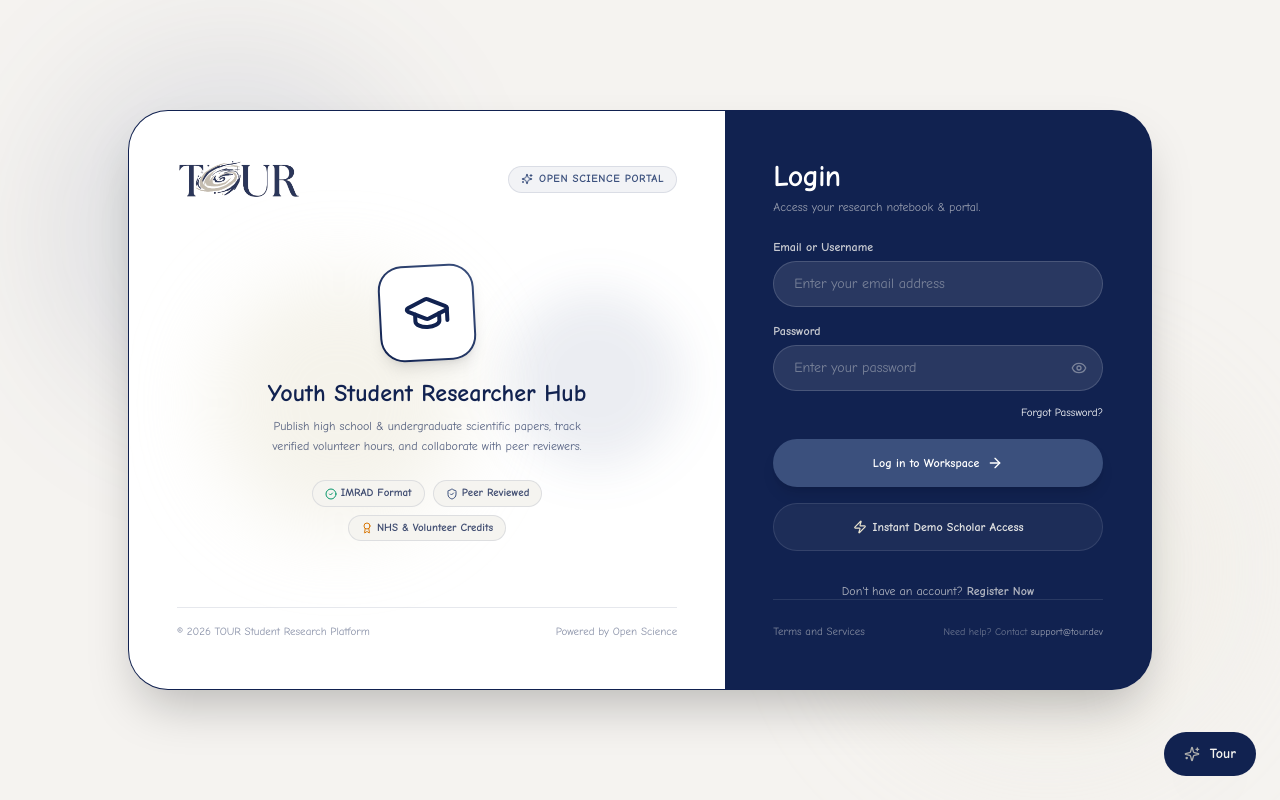
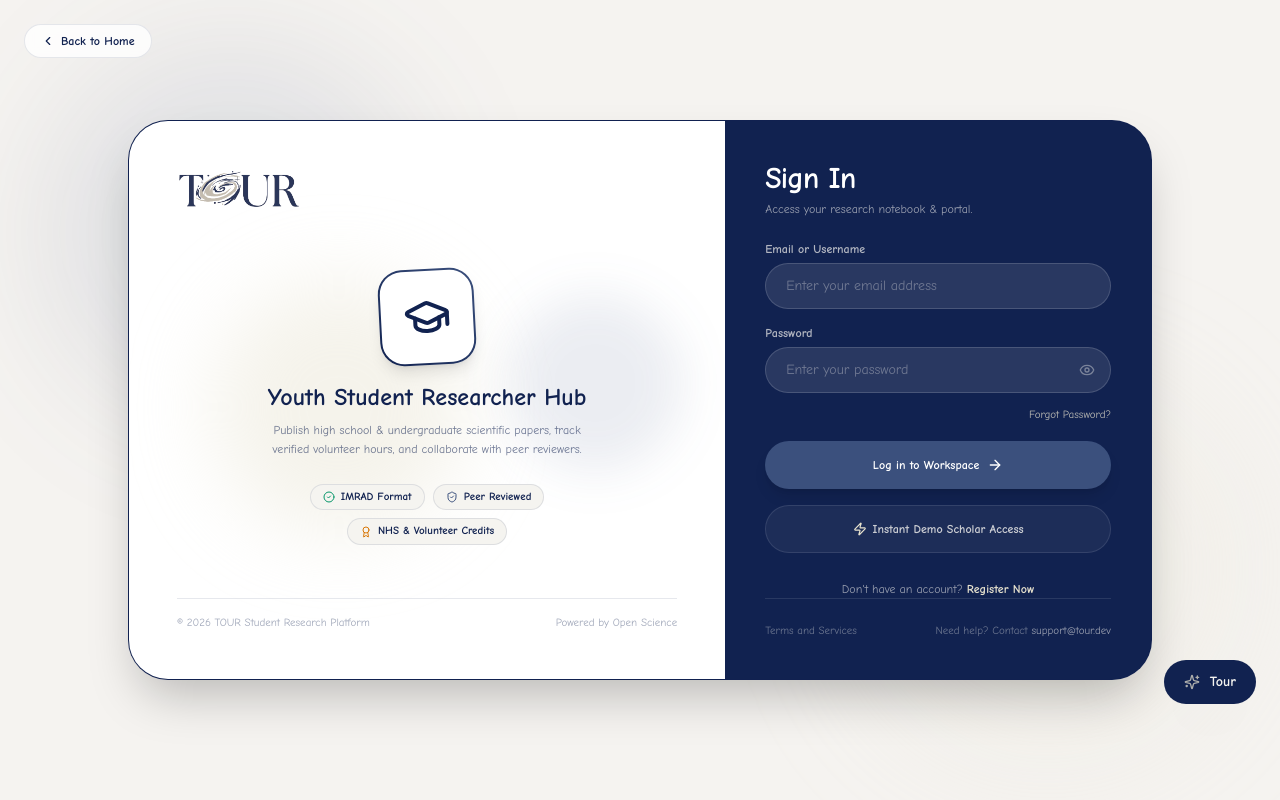
Before and after one commit to Kaliza-e/Tour, a Next.js app: page /login in a window 1280 px wide. Built offline with nearby package versions, Linux system fonts and the light colour scheme.

Commit message:
updated login page consistency

```diff
--- a/app/login/page.tsx
+++ b/app/login/page.tsx
@@ -5,8 +5,6 @@ import Link from "next/link";
 import { useRouter } from "next/navigation";
 import { signIn } from "next-auth/react";
 import {
-  Mail,
-  Lock,
   Eye,
   EyeOff,
   Sparkles,
@@ -14,10 +12,10 @@ import {
   ShieldCheck,
   CheckCircle2,
   AlertCircle,
-  BookOpen,
   GraduationCap,
   Award,
   Zap,
+  ChevronLeft,
 } from "lucide-react";
 import { Button } from "@/components/ui/button";
 import { TourLogo } from "@/components/tour-logo";
@@ -83,37 +81,44 @@ export default function LoginPage() {
 
   return (
     <div className="min-h-screen bg-ivory/60 flex items-center justify-center p-4 sm:p-6 md:p-10 relative overflow-hidden">
-      {/* Background Soft Floating Ambient Circles */}
-      <div className="absolute top-10 left-10 w-96 h-96 rounded-full bg-sapphire/10 blur-3xl pointer-events-none"></div>
-      <div className="absolute bottom-10 right-10 w-96 h-96 rounded-full bg-champagne/20 blur-3xl pointer-events-none"></div>
 
-      {/* Main Unified Split Card - Copying Reference Layout */}
+      {/* Ambient blobs */}
+      <div className="absolute top-10 left-10 w-96 h-96 rounded-full bg-sapphire/10 blur-3xl pointer-events-none" />
+      <div className="absolute bottom-10 right-10 w-96 h-96 rounded-full bg-champagne/20 blur-3xl pointer-events-none" />
+
+      {/* Back button */}
+      <Link
+        href="/"
+        className="absolute top-6 left-6 z-50 inline-flex items-center gap-1.5 rounded-full border border-navy/10 bg-white/80 backdrop-blur-sm px-4 py-2 text-xs font-semibold text-navy hover:bg-white hover:border-navy/20 hover:shadow-sm transition-all duration-200"
+      >
+        <ChevronLeft className="h-3.5 w-3.5" />
+        Back to Home
+      </Link>
+
+      {/* Main card */}
       <div className="w-full max-w-5xl rounded-[2.5rem] bg-navy text-ivory shadow-2xl border border-navy/20 overflow-hidden grid grid-cols-1 md:grid-cols-12 relative min-h-[560px]">
 
-        {/* ── LEFT PANEL: White Background with Organic Curve & Illustration ── */}
+        {/* ── LEFT PANEL ── */}
         <div className="md:col-span-7 bg-white text-navy p-8 md:p-12 flex flex-col justify-between relative overflow-hidden z-10">
 
-          {/* Top Logo */}
-          <div className="flex items-center justify-between relative z-20">
+          {/* Logo only — no badge */}
+          <div className="relative z-20">
             <TourLogo variant="plain" imageClassName="h-10" />
-            <span className="inline-flex items-center gap-1.5 rounded-full bg-navy/5 border border-navy/10 px-3 py-1 text-[11px] font-bold text-sapphire uppercase tracking-wider">
-              <Sparkles className="h-3 w-3 text-sapphire" /> Open Science Portal
-            </span>
           </div>
 
-          {/* Center Student Research Illustration & Decorative Bubbles */}
+          {/* Illustration area */}
           <div className="relative my-8 flex flex-col items-center justify-center text-center z-20 py-4">
 
-            {/* Soft Ambient Bubbles in Illustration Center */}
+            {/* Soft ambient background */}
             <div className="absolute inset-0 flex items-center justify-center pointer-events-none">
-              <div className="w-64 h-64 rounded-full bg-champagne/40 blur-2xl"></div>
-              <div className="w-44 h-44 rounded-full bg-sapphire/10 blur-xl translate-x-10 -translate-y-6"></div>
+              <div className="w-64 h-64 rounded-full bg-champagne/40 blur-2xl" />
+              <div className="w-44 h-44 rounded-full bg-sapphire/10 blur-xl translate-x-10 -translate-y-6" />
             </div>
 
-            {/* Floating Academic Badges Graphic */}
             <div className="relative z-10 space-y-4 max-w-sm">
+              {/* Icon */}
               <div className="mx-auto h-24 w-24 rounded-3xl bg-gradient-to-tr from-navy to-sapphire p-0.5 shadow-lg flex items-center justify-center transform -rotate-3 hover:rotate-0 transition duration-300">
-                <div className="h-full w-full bg-white rounded-[22px] flex items-center justify-center text-sapphire">
+                <div className="h-full w-full bg-white rounded-[22px] flex items-center justify-center">
                   <GraduationCap className="h-12 w-12 text-navy" />
                 </div>
               </div>
@@ -122,55 +127,56 @@ export default function LoginPage() {
                 <h3 className="font-heading text-xl sm:text-2xl font-bold text-navy">
                   Youth Student Researcher Hub
                 </h3>
-                <p className="text-xs text-navy/70 leading-relaxed max-w-xs mx-auto">
+                <p className="text-xs text-navy/60 leading-relaxed max-w-xs mx-auto">
                   Publish high school & undergraduate scientific papers, track verified volunteer hours, and collaborate with peer reviewers.
                 </p>
               </div>
 
-              {/* Floating Feature Pills */}
+              {/* Feature pills */}
               <div className="flex flex-wrap items-center justify-center gap-2 pt-2">
-                <span className="inline-flex items-center gap-1 rounded-full bg-ivory px-3 py-1 text-[11px] font-semibold text-navy/80 border border-navy/10">
+                <span className="inline-flex items-center gap-1.5 rounded-full bg-ivory px-3 py-1 text-[11px] font-semibold text-navy border border-navy/10">
                   <CheckCircle2 className="h-3 w-3 text-emerald-600" /> IMRAD Format
                 </span>
-                <span className="inline-flex items-center gap-1 rounded-full bg-ivory px-3 py-1 text-[11px] font-semibold text-navy/80 border border-navy/10">
+                <span className="inline-flex items-center gap-1.5 rounded-full bg-ivory px-3 py-1 text-[11px] font-semibold text-navy border border-navy/10">
                   <ShieldCheck className="h-3 w-3 text-sapphire" /> Peer Reviewed
                 </span>
-                <span className="inline-flex items-center gap-1 rounded-full bg-ivory px-3 py-1 text-[11px] font-semibold text-navy/80 border border-navy/10">
+                <span className="inline-flex items-center gap-1.5 rounded-full bg-ivory px-3 py-1 text-[11px] font-semibold text-navy border border-navy/10">
                   <Award className="h-3 w-3 text-amber-600" /> NHS & Volunteer Credits
                 </span>
               </div>
             </div>
-
           </div>
 
-          {/* Bottom Copyright & Footer */}
-          <div className="relative z-20 pt-4 border-t border-navy/10 flex items-center justify-between text-[11px] text-navy/50">
+          {/* Footer */}
+          <div className="relative z-20 pt-4 border-t border-navy/10 flex items-center justify-between text-[11px] text-navy/40">
             <span>© 2026 TOUR Student Research Platform</span>
             <span>Powered by Open Science</span>
           </div>
 
-          {/* SVG Organic Wave Bulge shape sticking out into the right side on desktop */}
-          <div className="absolute right-0 top-0 bottom-0 w-24 translate-x-12 pointer-events-none hidden md:block z-10 text-white fill-current">
-            <svg viewBox="0 0 100 100" preserveAspectRatio="none" className="h-full w-full text-white">
+          {/* Right-side wave bulge */}
+          <div className="absolute right-0 top-0 bottom-0 w-24 translate-x-12 pointer-events-none hidden md:block z-10 text-white">
+            <svg viewBox="0 0 100 100" preserveAspectRatio="none" className="h-full w-full">
               <path d="M 0 0 C 60 20 80 50 0 100 Z" fill="currentColor" />
             </svg>
           </div>
         </div>
 
-        {/* ── RIGHT PANEL: Deep Dark Navy Background with Rounded Inputs (Matching Reference) ── */}
-        <div className="md:col-span-5 bg-navy p-8 md:p-12 flex flex-col justify-between relative z-20 text-white">
+        {/* ── RIGHT PANEL ── */}
+        <div className="md:col-span-5 bg-navy p-8 md:p-10 flex flex-col justify-between relative z-20 text-white">
 
           <div className="space-y-6 my-auto">
+
             {/* Header */}
             <div className="space-y-1">
               <h2 className="font-heading text-3xl font-extrabold text-white tracking-tight">
-                Login
+                Sign In
               </h2>
               <p className="text-xs text-ivory/60">
                 Access your research notebook & portal.
               </p>
             </div>
 
+            {/* Error */}
             {error && (
               <div className="rounded-2xl border border-red-500/30 bg-red-950/60 p-3 text-xs text-red-200 font-semibold flex items-center gap-2">
                 <AlertCircle className="h-4 w-4 text-red-400 shrink-0" />
@@ -180,26 +186,24 @@ export default function LoginPage() {
 
             <form onSubmit={handleSubmit} className="space-y-4">
 
-              {/* Username / Email Pill Input */}
+              {/* Email */}
               <div className="space-y-1.5">
-                <label className="block text-xs font-semibold text-ivory/80">
+                <label className="block text-xs font-semibold text-ivory/70">
                   Email or Username
                 </label>
-                <div className="relative">
                 <input
                   type="email"
                   required
                   value={email}
                   onChange={(e) => setEmail(e.target.value)}
-                    className="w-full rounded-full bg-white/10 border border-white/15 px-5 py-3 text-sm text-white placeholder:text-ivory/40 focus:outline-none focus:ring-2 focus:ring-sapphire focus:bg-white/20 transition"
+                  className="w-full rounded-full bg-white/10 border border-white/15 px-5 py-3 text-sm text-white placeholder:text-ivory/35 focus:outline-none focus:ring-2 focus:ring-sapphire focus:bg-white/20 transition"
                   placeholder="Enter your email address"
                 />
               </div>
-              </div>
 
-              {/* Password Pill Input */}
+              {/* Password */}
               <div className="space-y-1.5">
-                <label className="block text-xs font-semibold text-ivory/80">
+                <label className="block text-xs font-semibold text-ivory/70">
                   Password
                 </label>
                 <div className="relative">
@@ -208,7 +212,7 @@ export default function LoginPage() {
                     required
                     value={password}
                     onChange={(e) => setPassword(e.target.value)}
-                    className="w-full rounded-full bg-white/10 border border-white/15 px-5 py-3 pr-11 text-sm text-white placeholder:text-ivory/40 focus:outline-none focus:ring-2 focus:ring-sapphire focus:bg-white/20 transition"
+                    className="w-full rounded-full bg-white/10 border border-white/15 px-5 py-3 pr-11 text-sm text-white placeholder:text-ivory/35 focus:outline-none focus:ring-2 focus:ring-sapphire focus:bg-white/20 transition"
                     placeholder="Enter your password"
                   />
                   <button
@@ -227,14 +231,14 @@ export default function LoginPage() {
                       e.preventDefault();
                       alert("Password reset instructions sent to your email!");
                     }}
-                    className="text-[11px] text-sapphire-300 hover:text-white hover:underline transition inline-block"
+                    className="text-[11px] text-champagne/80 hover:text-white hover:underline transition"
                   >
                     Forgot Password?
                   </a>
                 </div>
               </div>
 
-              {/* Action Button - Pill Shaped Sapphire */}
+              {/* Sign in button */}
               <Button
                 type="submit"
                 disabled={loading}
@@ -242,7 +246,7 @@ export default function LoginPage() {
               >
                 {loading ? (
                   <>
-                    <span className="h-4 w-4 rounded-full border-2 border-white border-t-transparent animate-spin"></span>
+                    <span className="h-4 w-4 rounded-full border-2 border-white border-t-transparent animate-spin" />
                     Signing in...
                   </>
                 ) : (
@@ -252,35 +256,40 @@ export default function LoginPage() {
                 )}
               </Button>
 
-              {/* 1-Click Demo Login */}
+              {/* Demo login */}
               <Button
                 type="button"
                 variant="ghost"
                 onClick={handleQuickDemoLogin}
-                className="w-full rounded-full bg-white/5 border border-white/10 text-ivory/90 hover:bg-white/15 hover:text-white text-xs font-semibold py-2.5 flex items-center justify-center gap-1.5 transition"
+                className="w-full rounded-full bg-white/5 border border-white/10 text-ivory/80 hover:bg-white/15 hover:text-white text-xs font-semibold py-2.5 flex items-center justify-center gap-1.5 transition"
               >
                 <Zap className="h-3.5 w-3.5 text-champagne" /> Instant Demo Scholar Access
               </Button>
+
             </form>
 
-            {/* Register Link */}
-            <div className="text-center text-xs text-ivory/70 space-y-1 pt-2">
+            {/* Register */}
+            <div className="text-center text-xs text-ivory/60 pt-1">
               <p>
                 Don&apos;t have an account?{" "}
-                <Link href="/join/writer" className="font-bold text-sapphire-300 hover:text-white hover:underline">
+                <Link href="/join/writer" className="font-bold text-champagne hover:text-white hover:underline transition">
                   Register Now
                 </Link>
               </p>
             </div>
+
           </div>
 
-          {/* Bottom Footer Links */}
-          <div className="pt-6 border-t border-white/10 flex flex-col sm:flex-row items-center justify-between gap-2 text-[11px] text-ivory/50">
-            <Link href="/about" className="hover:text-white hover:underline">
+          {/* Footer */}
+          <div className="pt-6 border-t border-white/10 flex flex-col sm:flex-row items-center justify-between gap-2 text-[11px] text-ivory/40">
+            <Link href="/about" className="hover:text-white hover:underline transition">
               Terms and Services
             </Link>
-            <span className="text-[10px] text-ivory/40">
-              Need help? Contact <a href="mailto:support@tour.dev" className="hover:underline text-ivory/60">support@tour.dev</a>
+            <span>
+              Need help? Contact{" "}
+              <a href="mailto:support@tour.dev" className="hover:underline text-ivory/60 hover:text-white transition">
+                support@tour.dev
+              </a>
             </span>
           </div>
 
--- a/components/ai-assistant-modal.tsx
+++ b/components/ai-assistant-modal.tsx
@@ -43,7 +43,7 @@ export function AIAssistantModal() {
       {!hideFloatingButton && (
         <button
           onClick={() => setOpen(true)}
-          className="fixed bottom-6 right-6 z-50 flex items-center gap-2.5 rounded-full bg-navy px-5 py-3 text-sm font-semibold text-ivory shadow-soft transition hover:bg-sapphire hover:scale-105"
+          className="fixed bottom-20 right-6 sm:bottom-24 z-50 flex items-center gap-2.5 rounded-full bg-navy px-5 py-3 text-sm font-semibold text-ivory shadow-soft transition hover:bg-sapphire hover:scale-105"
           aria-label="Open AI Assistant"
         >
           <Sparkles className="h-4 w-4 text-champagne animate-pulse" />
```
Also changed, not shown: app/about/page.tsx (+9 -11 lines), app/page.tsx (+7 -3 lines), app/team/page.tsx (+13 -13 lines), components/navbar.tsx (+15 -12 lines). Lines whose indentation alone changed are shown as unchanged.
